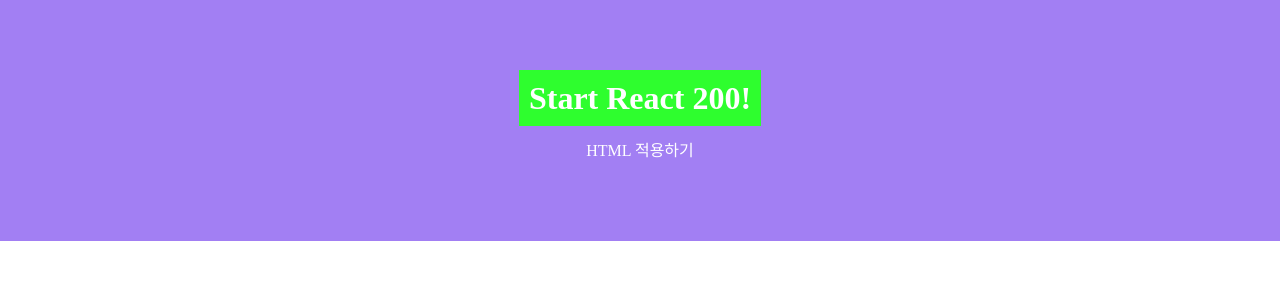
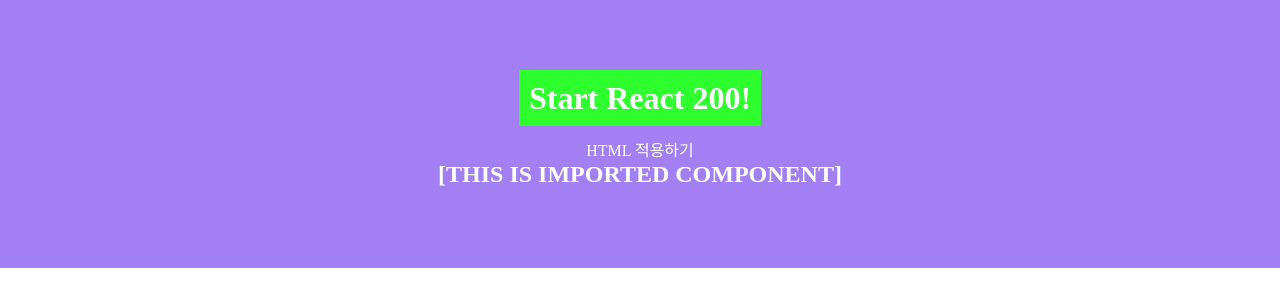
Before and after one commit to rheehot/react-200, a React (Create React App) app: page / in a window 1280 px wide. Shown: the top 306 px of the page. Built offline with nearby package versions, Linux system fonts and the light colour scheme.

Commit message:
Component 사용하기

```diff
--- a/src/App.js
+++ b/src/App.js
@@ -1,11 +1,13 @@
-import logo from './logo.svg';
+import React from 'react';
 import './App.css';
+import ImportComponent from './components/ImportComponent';
 
 function App() {
   return (
     <div>
       <h1>Start React 200!</h1>
       <p>HTML 적용하기</p>
+      <ImportComponent></ImportComponent>
     </div>
   );
 }
--- /dev/null
+++ b/src/components/ImportComponent.js
@@ -0,0 +1,11 @@
+import React, { Component } from 'react';
+
+class ImportComponent extends Component {
+  render () {
+    return (
+      <h2>[THIS IS IMPORTED COMPONENT]</h2>
+    );
+  }
+}
+
+export default ImportComponent;
```
